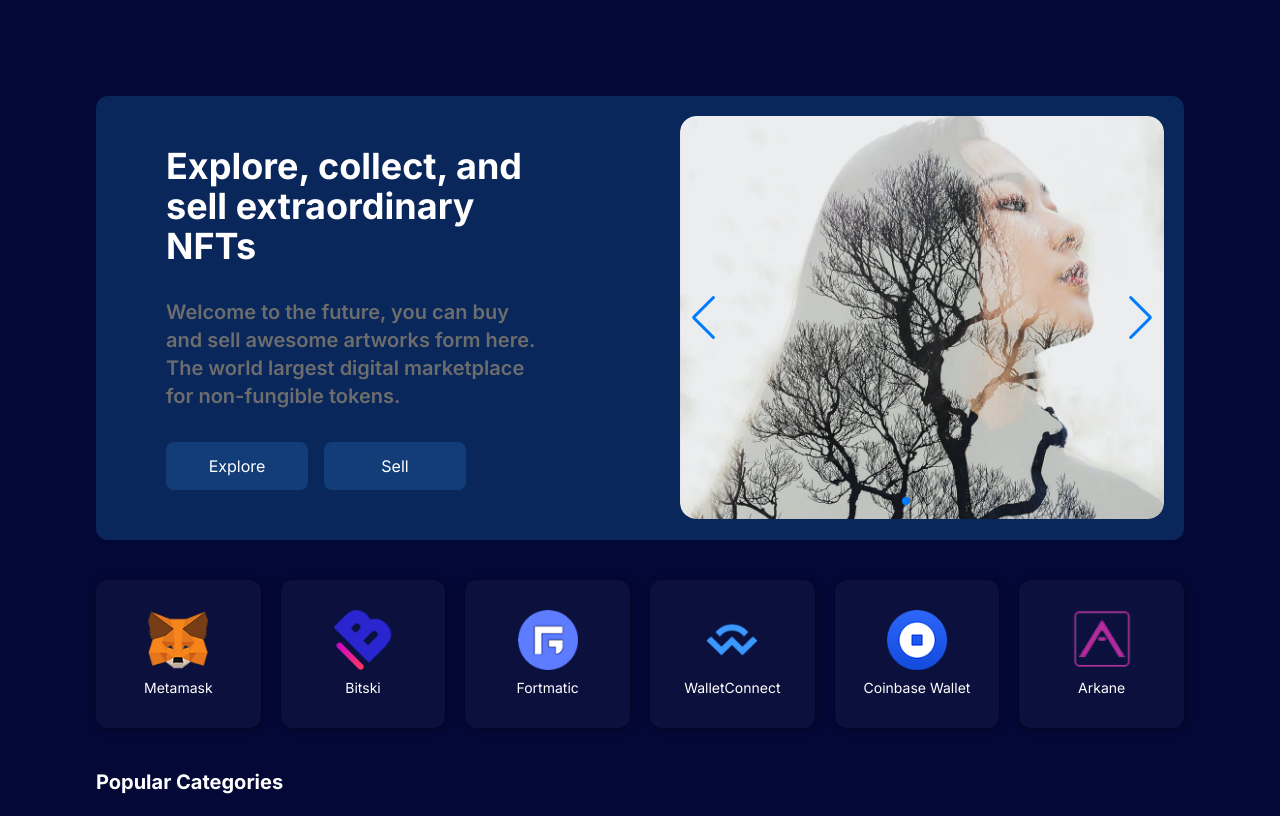
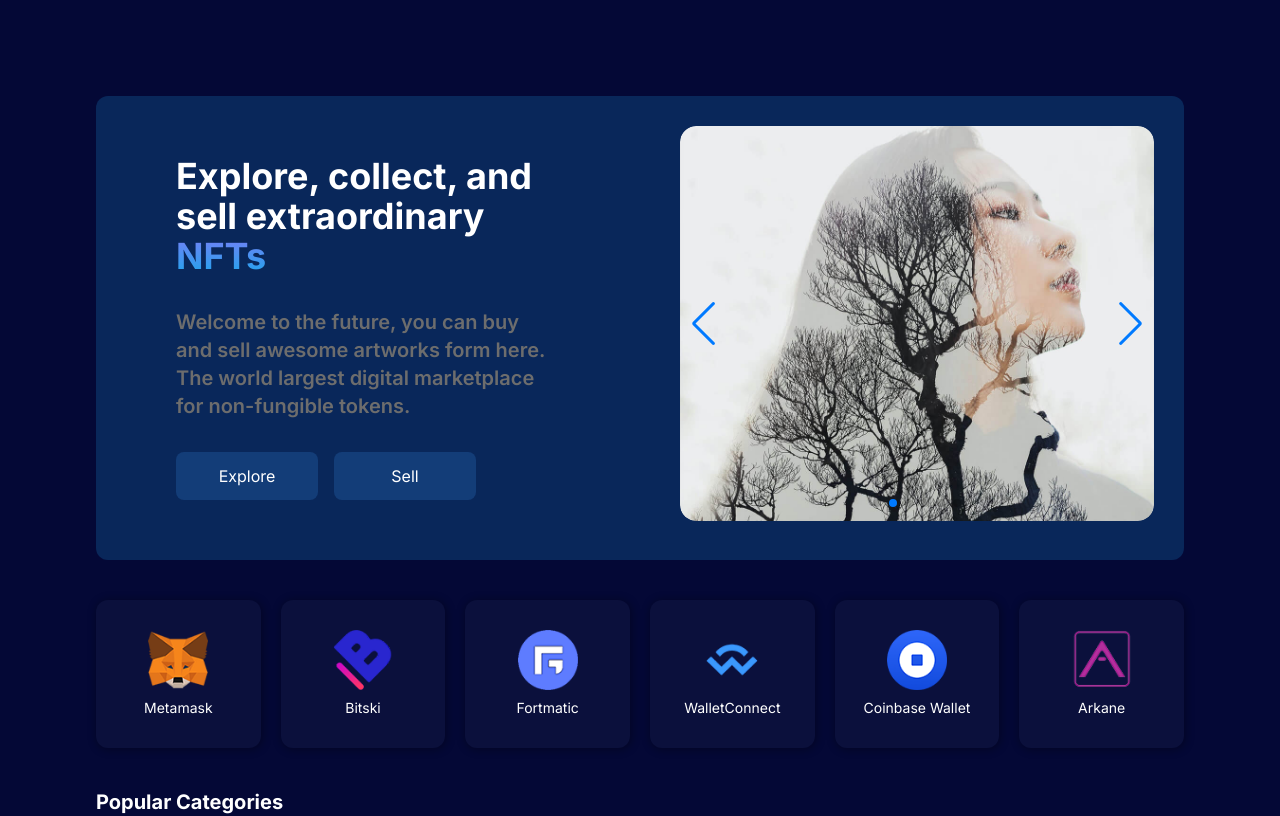
Before and after one commit to babaeiFateme/gigaland, a Next.js app in the folder my-app/: page / in a window 1280 px wide. Shown: the top 816 px of the page. Built offline with nearby package versions, Linux system fonts and the light colour scheme.

Commit message:
feat: hearo slider

```diff
--- a/my-app/app/globals.css
+++ b/my-app/app/globals.css
@@ -5,3 +5,10 @@
 .brand-card {
     box-shadow: 1px 1px 8px 1px rgba(0, 0, 0, 0.3);
 }
+
+.text-gradient {
+    font-size: 72px;
+    background: -webkit-linear-gradient(#797ef6, #1aa7ec);
+    -webkit-background-clip: text;
+    -webkit-text-fill-color: transparent;
+}
--- a/my-app/components/page/landing/Hero.tsx
+++ b/my-app/components/page/landing/Hero.tsx
@@ -2,14 +2,14 @@ import HeroSlider from "./HeroSlider"
 
 const Hero = () => {
     return (
-        <div className="p-[10px] md:p-[20px] gap-[20px]  bg-primary-600 text-white container mx-auto rounded-xl mb-[40px]">
-            <div className="grid grid-cols-1 md:grid-cols-2 gap-20">
+        <div className="p-[10px] md:p-[20px] lg:p-[30px] gap-[10px] md:gap-[20px]  bg-primary-600 text-white container mx-auto rounded-xl mb-[40px]">
+            <div className="grid grid-cols-1 xl:grid-cols-2 gap-20">
                 <div className="py-[30px] px-[50px]">
                     <div>
                         <h1 className="text-2xl md:text-4xl font-bold">
                             Explore, collect, and sell extraordinary
                         </h1>
-                        <span className="text-2xl md:text-4xl font-bold">
+                        <span className="text-2xl md:text-4xl font-bold text-gradient">
                             NFTs
                         </span>
                     </div>
--- a/my-app/components/page/landing/HeroSlider.tsx
+++ b/my-app/components/page/landing/HeroSlider.tsx
@@ -5,6 +5,7 @@ import hero2 from "@/public/images/landing/hero/crs-14.jpg"
 import hero3 from "@/public/images/landing/hero/crs-15.jpg"
 import hero4 from "@/public/images/landing/hero/static-22.jpg"
 import hero5 from "@/public/images/landing/hero/static-23.jpg"
+import hero6 from "@/public/images/landing/hero/crs-16.jpg"
 import { Navigation, Pagination, Scrollbar, A11y, Autoplay } from 'swiper/modules';
 // Import Swiper React components
 import { Swiper, SwiperSlide } from 'swiper/react';
@@ -26,15 +27,15 @@ const HeroSlider = () => {
                 slidesPerView={1}
                 navigation
                 loop={true}
-                autoplay={{ delay: 1000 }}
+                autoplay={{ delay: 2000 }}
                 pagination={{ clickable: true }}
                 onSwiper={(swiper) => console.log(swiper)}
                 onSlideChange={() => console.log('slide change')}
             >
                 <SwiperSlide>
-                    <div className="group overflow-hidden rounded-2xl transition ease-in-out delay-750">
+                    <div className="group overflow-hidden rounded-2xl transition ease-in delay-750">
                         <Image
-                            className='aspect-[1.2] transition max-h-[600px] ease-in-out delay-750 hover:scale-[1.1] rounded-2xl object-cover'
+                            className='aspect-[1.2] transition max-h-[600px] ease-in delay-750 group-hover:scale-[1.1] rounded-2xl object-cover'
                             src={hero1}
                             width={800}
                             height={800}
@@ -43,9 +44,9 @@ const HeroSlider = () => {
                     </div>
                 </SwiperSlide>
                 <SwiperSlide>
-                    <div className="group overflow-hidden rounded-2xl transition ease-in-out delay-750">
+                    <div className="group overflow-hidden rounded-2xl transition ease-in delay-750">
                         <Image
-                            className='aspect-[1.2] transition max-h-[600px] ease-in-out delay-750 hover:scale-[1.1] rounded-2xl object-cover'
+                            className='aspect-[1.2] transition max-h-[600px] ease-in delay-750 group-hover:scale-[1.1] rounded-2xl object-cover'
                             src={hero2}
                             width={800}
                             height={800}
@@ -54,9 +55,9 @@ const HeroSlider = () => {
                     </div>
                 </SwiperSlide>
                 <SwiperSlide>
-                    <div className="group overflow-hidden rounded-2xl transition ease-in-out delay-750">
+                    <div className="group overflow-hidden rounded-2xl transition ease-in delay-750">
                         <Image
-                            className='aspect-[1.2] hover:scale-[1.1] max-h-[600px] transition ease-in-out delay-750 rounded-2xl object-cover group-hover:scale-[1.1]'
+                            className='aspect-[1.2] max-h-[600px] transition ease-in delay-750 rounded-2xl object-cover group-hover:scale-[1.1]'
                             src={hero3}
                             width={800}
                             height={800}
@@ -65,9 +66,9 @@ const HeroSlider = () => {
                     </div>
                 </SwiperSlide>
                 <SwiperSlide>
-                    <div className='group overflow-hidden rounded-2xl transition ease-in-out delay-750'>
+                    <div className='group overflow-hidden rounded-2xl transition ease-in delay-750'>
                         <Image
-                            className='aspect-[1.2] rounded-2xl  max-h-[600px] transition ease-in-out delay-750 over:scale-[1.1] object-cover group-hover:scale-[1.1]'
+                            className='aspect-[1.2] rounded-2xl  max-h-[600px] transition ease-in delay-750  object-cover group-hover:scale-[1.1]'
                             src={hero4}
                             width={800}
                             height={800}
@@ -76,10 +77,22 @@ const HeroSlider = () => {
                     </div>
                 </SwiperSlide>
                 <SwiperSlide>
-                    <div className='group overflow-hidden rounded-2xl transition ease-in-out delay-150'>
+                    <div className='group overflow-hidden rounded-2xl transition ease delay-150'>
                         <Image
-                            className='aspect-[1.2] max-h-[600px] transition ease-in-out delay-150 hover:scale-[1.1] rounded-2xl object-cover'
+                            className='aspect-[1.2] max-h-[600px] transition ease-in delay-150 group-hover:scale-[1.1] rounded-2xl object-cover'
                             src={hero5}
+                            width={800}
+                            height={800}
+                            alt="Bitski"
+                        />
+                    </div>
+
+                </SwiperSlide>
+                <SwiperSlide>
+                    <div className='group overflow-hidden rounded-2xl transition ease delay-150'>
+                        <Image
+                            className='aspect-[1.2] max-h-[600px] transition ease-in delay-150 group-hover:scale-[1.1] rounded-2xl object-cover'
+                            src={hero6}
                             width={800}
                             height={800}
                             alt="Bitski"
```
Also changed, not shown: my-app/public/images/landing/hero/crs-16.jpg (added).
